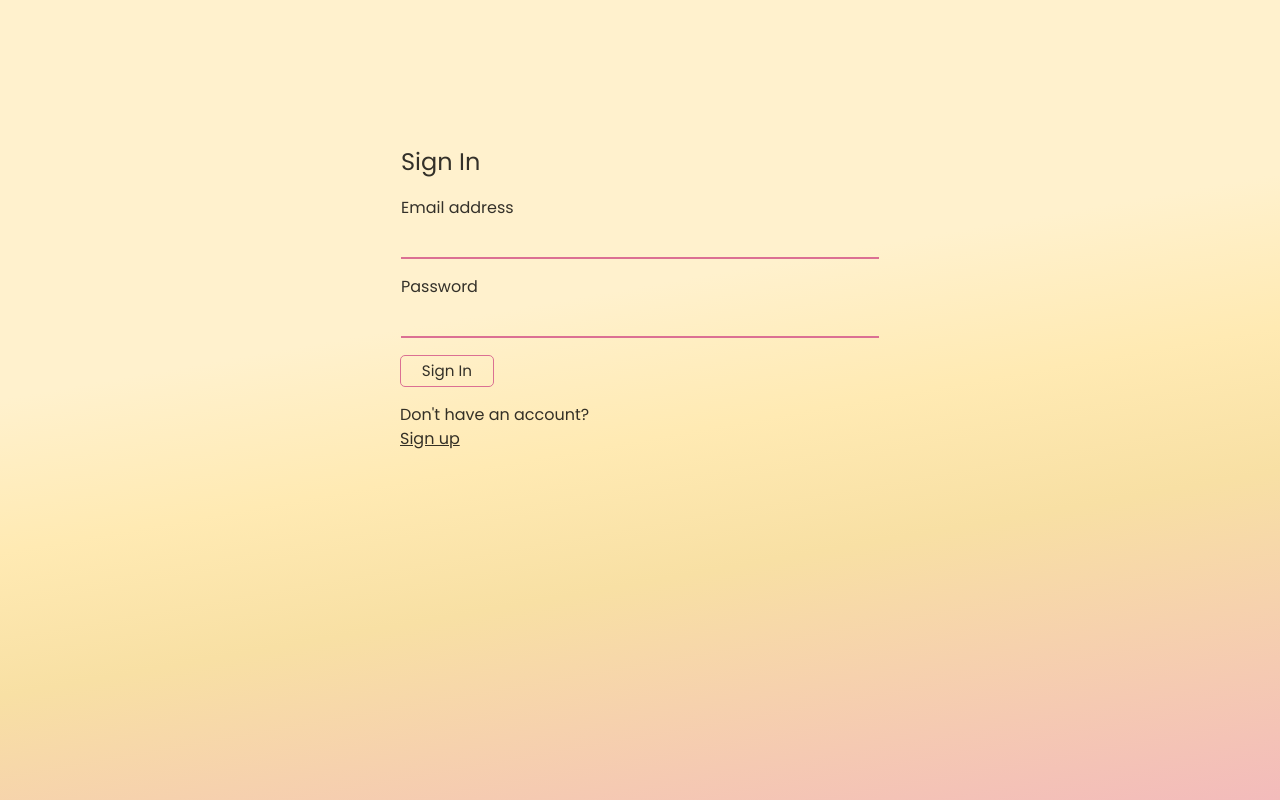
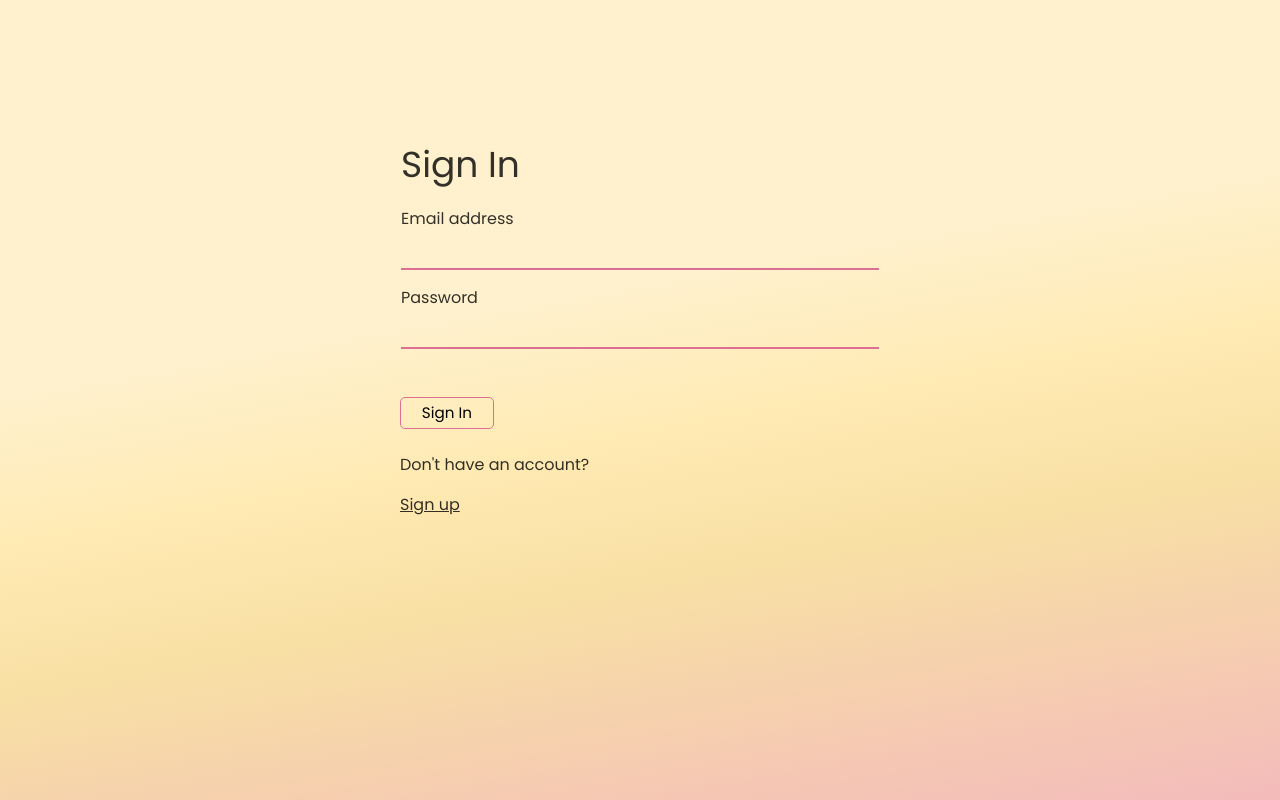
Before and after one commit to sophiaabah/nextjs_notepad, a Next.js app: page /signin in a window 1280 px wide. Built offline with nearby package versions, Linux system fonts and the light colour scheme.

Commit message:
removed chakra toast

```diff
--- a/package.json
+++ b/package.json
@@ -9,12 +9,8 @@
     "lint": "next lint"
   },
   "dependencies": {
-    "@chakra-ui/react": "^2.2.8",
-    "@emotion/react": "^11.10.0",
-    "@emotion/styled": "^11.10.0",
     "@prisma/client": "^3.15.2",
     "bcrypt": "^5.0.1",
-    "framer-motion": "^7.2.0",
     "iron-session": "^6.1.3",
     "nanoid": "^3.3.3",
     "next": "12.1.6",
--- a/pages/_app.js
+++ b/pages/_app.js
@@ -1,14 +1,8 @@
 import "../styles/globals.css";
 import "tachyons";
-import { ChakraProvider } from "@chakra-ui/react";
-import { extendTheme } from "@chakra-ui/react";
 
 function MyApp({ Component, pageProps }) {
-  return (
-    <ChakraProvider>
-      <Component {...pageProps} />
-    </ChakraProvider>
-  );
+  return <Component {...pageProps} />;
 }
 
 export default MyApp;
--- a/pages/api/signin.js
+++ b/pages/api/signin.js
@@ -44,7 +44,6 @@ async function signin(req, res) {
         return res.status(404).json({ error: "Not found" });
     }
   } catch (error) {
-    console.error(error);
     return res.status(500).send({ message: "Request failed." });
   }
 }
--- a/pages/register.js
+++ b/pages/register.js
@@ -24,7 +24,7 @@ export default function Register() {
 
   async function onRegister(e) {
     e.preventDefault();
-    const response = await fetch("http://localhost:3000/api/register", {
+    const response = await fetch("/api/register", {
       method: "POST",
       headers: { "Content-Type": "application/json" },
       body: JSON.stringify({
@@ -44,7 +44,7 @@ export default function Register() {
       <main className="box pa4 black-80">
         <form className="measure center" onSubmit={onRegister}>
           <fieldset id="sign_up" className="ba b--transparent ph0 mh0">
-            <legend className="f3 fw5 ph0 mh0">Create an account</legend>
+            <legend className="f2 fw2 ph0 mh0">Create an account</legend>
             <div className="mv3">
               <label className="db fw5 lh-copy f5" htmlFor="name">
                 {`What's your name?`}
--- a/pages/signin.js
+++ b/pages/signin.js
@@ -1,15 +1,13 @@
 import Head from "next/head";
-import { useToast } from "@chakra-ui/react";
 import styles from "../styles/forms.module.css";
 import Link from "next/link";
 import { useState } from "react";
 import { useRouter } from "next/router";
 
 export default function SignIn() {
-  const toast = useToast();
-
   const [email, setEmail] = useState("");
   const [password, setPassword] = useState("");
+  const [message, setMessage] = useState(false);
   const router = useRouter();
 
   function onEmailChange(e) {
@@ -35,13 +33,7 @@ export default function SignIn() {
     if (data.id) {
       router.push("/");
     } else {
-      toast({
-        title: "Login unsuccesful",
-        description: "Email or password incorrect",
-        status: "error",
-        duration: 5000,
-        isClosable: true,
-      });
+      setMessage(true);
     }
   }
 
@@ -50,7 +42,7 @@ export default function SignIn() {
       <main className="pa4 black-80">
         <form className="measure center" onSubmit={onSignin}>
           <fieldset id="sign_up" className="ba b--transparent ph0 mh0">
-            <legend className="f3 fw5 ph0 mh0">Sign In</legend>
+            <legend className="f2 fw2 ph0 mh0">Sign In</legend>
             <div className="mt3">
               <label className="db fw5 lh-copy f5" htmlFor="email-address">
                 Email address
@@ -78,8 +70,18 @@ export default function SignIn() {
               />
             </div>
           </fieldset>
+          <div>
+            {message ? (
+              <h4 className={styles.message}>
+                Login unsuccessful. Please try again.
+              </h4>
+            ) : (
+              <h1></h1>
+            )}
+          </div>
+
           <div className="">
-            <button type="submit" className={styles.btn}>
+            <button title="Sign in" type="submit" className={styles.btn}>
               Sign In
             </button>
           </div>
--- a/styles/forms.module.css
+++ b/styles/forms.module.css
@@ -27,8 +27,7 @@ font-family: 'Poppins', sans-serif;
   cursor: pointer;
   padding: 0.4rem 1.3rem;
   font-size: 0.95rem;
-
-
+  margin-bottom: 0.5rem;
 }
 
 .input{
@@ -39,3 +38,8 @@ font-family: 'Poppins', sans-serif;
   line-height: 1.5;
   padding: 0.4rem;
 }
+
+.message {
+  margin-top: 0.5rem;
+  margin-bottom: 1.7rem;
+}
```
